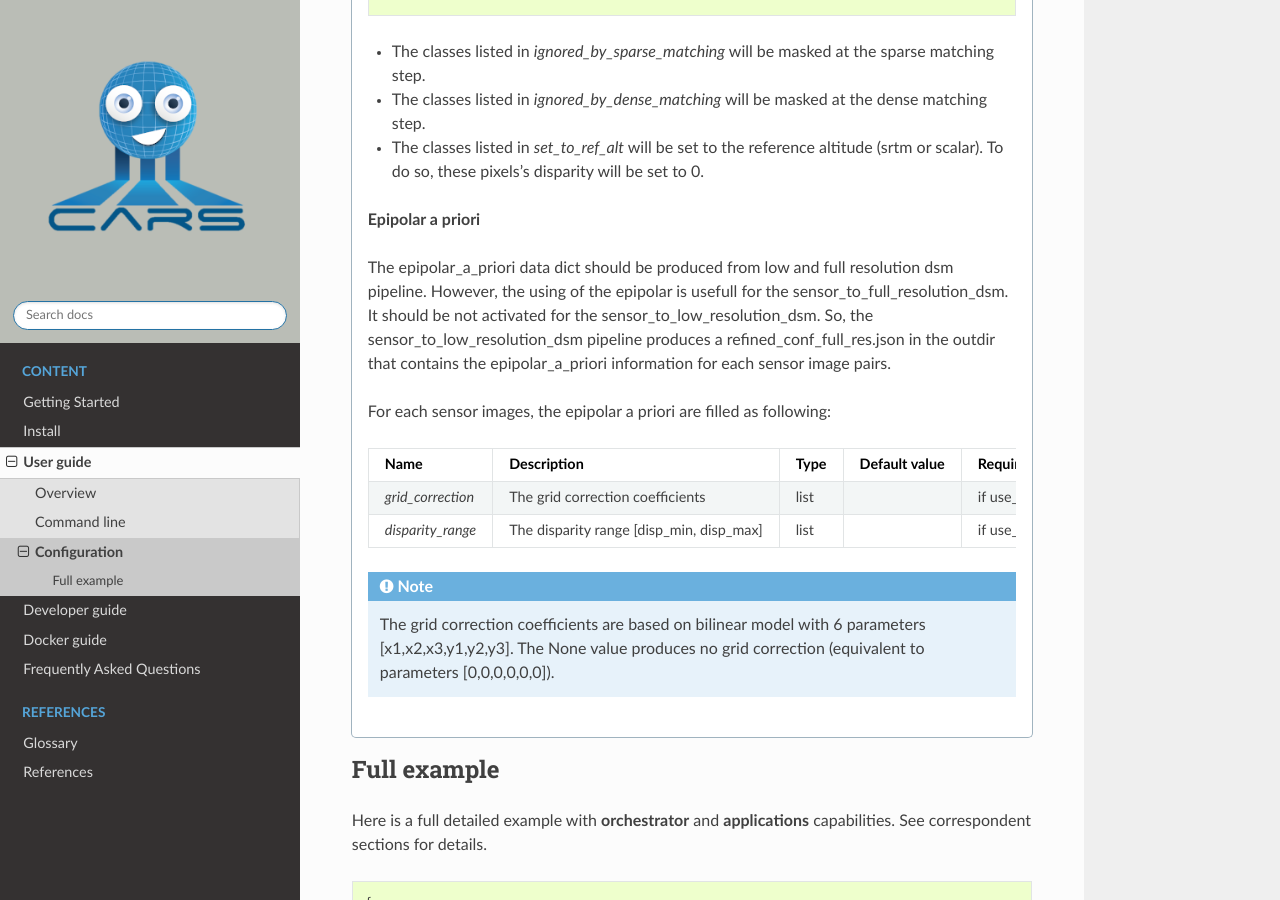
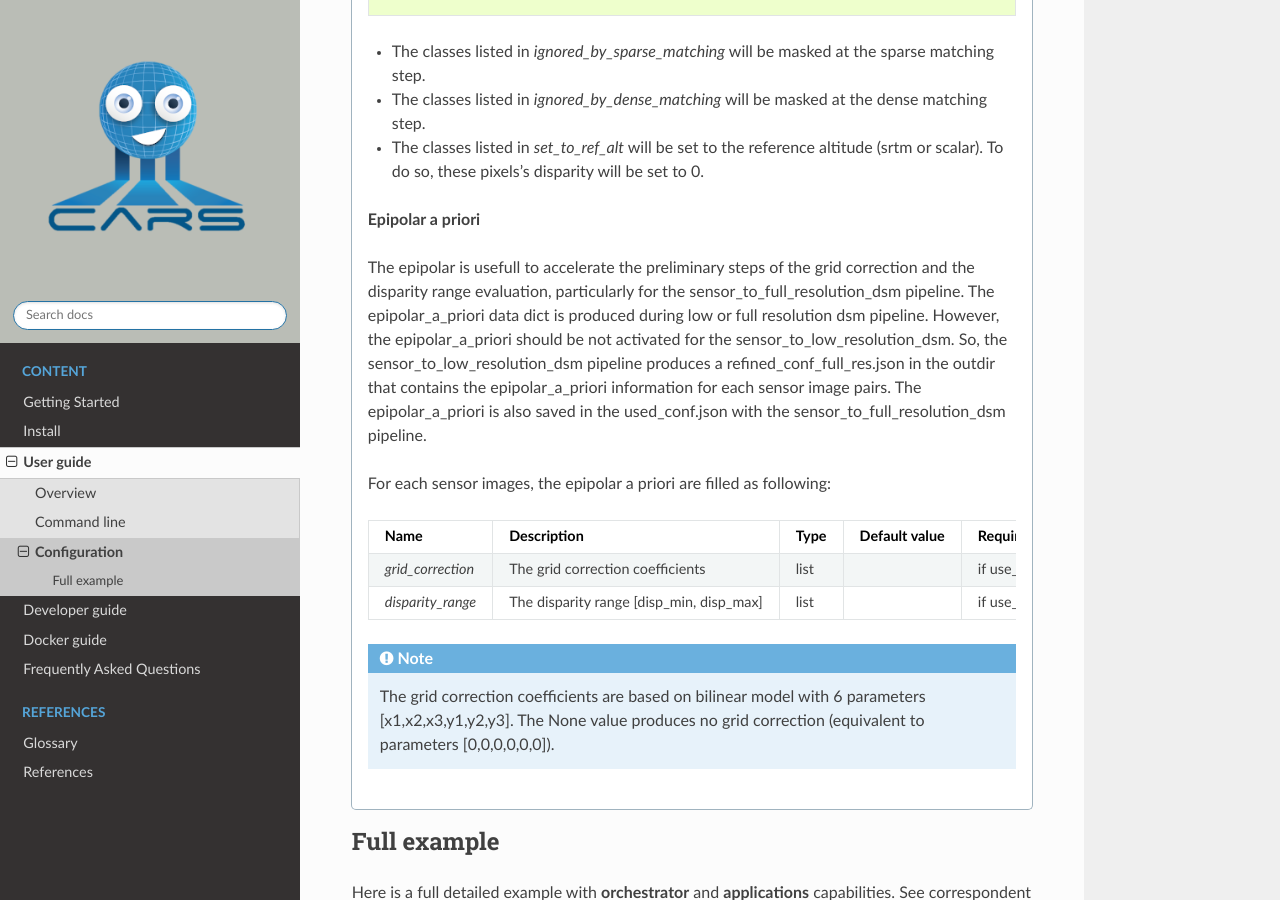
Before and after one commit to CNES/cars, a Sphinx documentation site: the page built from docs/source/user_guide/configuration.rst, in a window 1280 px wide and 900 px high, scrolled down 2103 px. Built offline with Sphinx 7.4.7 and the Read the Docs theme 2.0.0, drawn with Linux system fonts in a browser that asks for light colours; pages that are not in the unit, such as notebooks, are missing from menus.

Commit message:
doc: update epipolar a priori

```diff
--- a/docs/source/user_guide/configuration.rst
+++ b/docs/source/user_guide/configuration.rst
@@ -118,12 +118,13 @@ The structure follows this organisation:
 
     **Epipolar a priori**
 
-
-    The epipolar_a_priori data dict should be produced from low and full resolution dsm pipeline.
-    However, the using of the epipolar is usefull for the sensor_to_full_resolution_dsm.
-    It should be not activated for the sensor_to_low_resolution_dsm.
+    The epipolar is usefull to accelerate the preliminary steps of the grid correction and the disparity range evaluation,
+    particularly for the sensor_to_full_resolution_dsm pipeline.
+    The epipolar_a_priori data dict is produced during low or full resolution dsm pipeline.
+    However, the epipolar_a_priori should be not activated for the sensor_to_low_resolution_dsm.
     So, the sensor_to_low_resolution_dsm pipeline produces a refined_conf_full_res.json in the outdir
     that contains the epipolar_a_priori information for each sensor image pairs.
+    The epipolar_a_priori is also saved in the used_conf.json with the sensor_to_full_resolution_dsm pipeline.
 
     For each sensor images, the epipolar a priori are filled as following:
 
@@ -742,6 +743,7 @@ The structure follows this organisation:
 
         The pipeline is a preconfigured application chain. For now, there are two pipelines. The sensor_to_low_resolution_dsm pipeline can be used to prepare
         a refined configuration for the full resolution pipeline to facilitate and accelerate the full resolution pipeline.
+        See the configuration/inputs/epipolar_a_priori section for more details.
 
         +-----------------------+-------------------------------------------------------------------------------------------+--------+-------------------------------+----------+
         | Name                  | Description                                                                               | Type   | Default value                 | Required |
```
